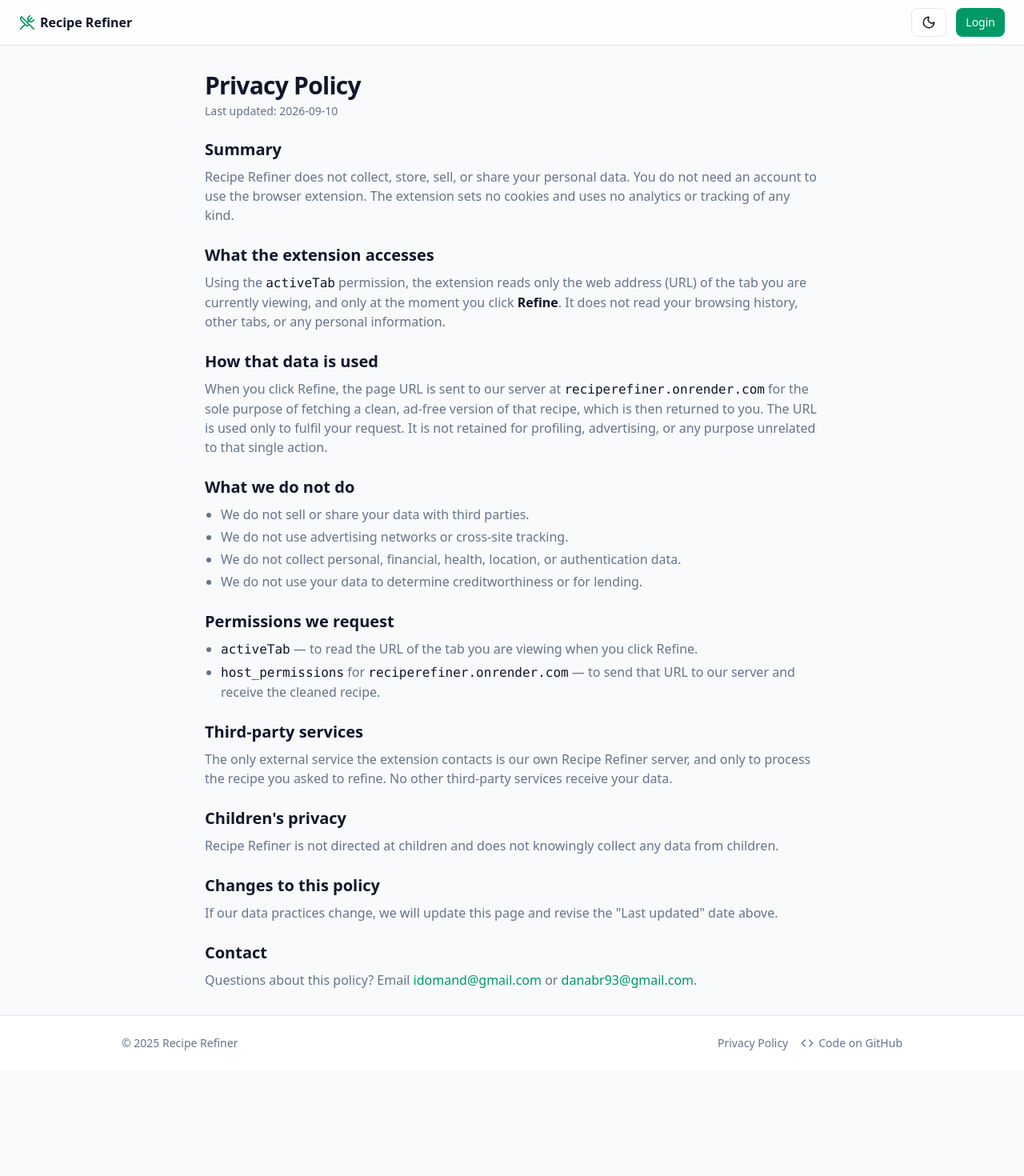
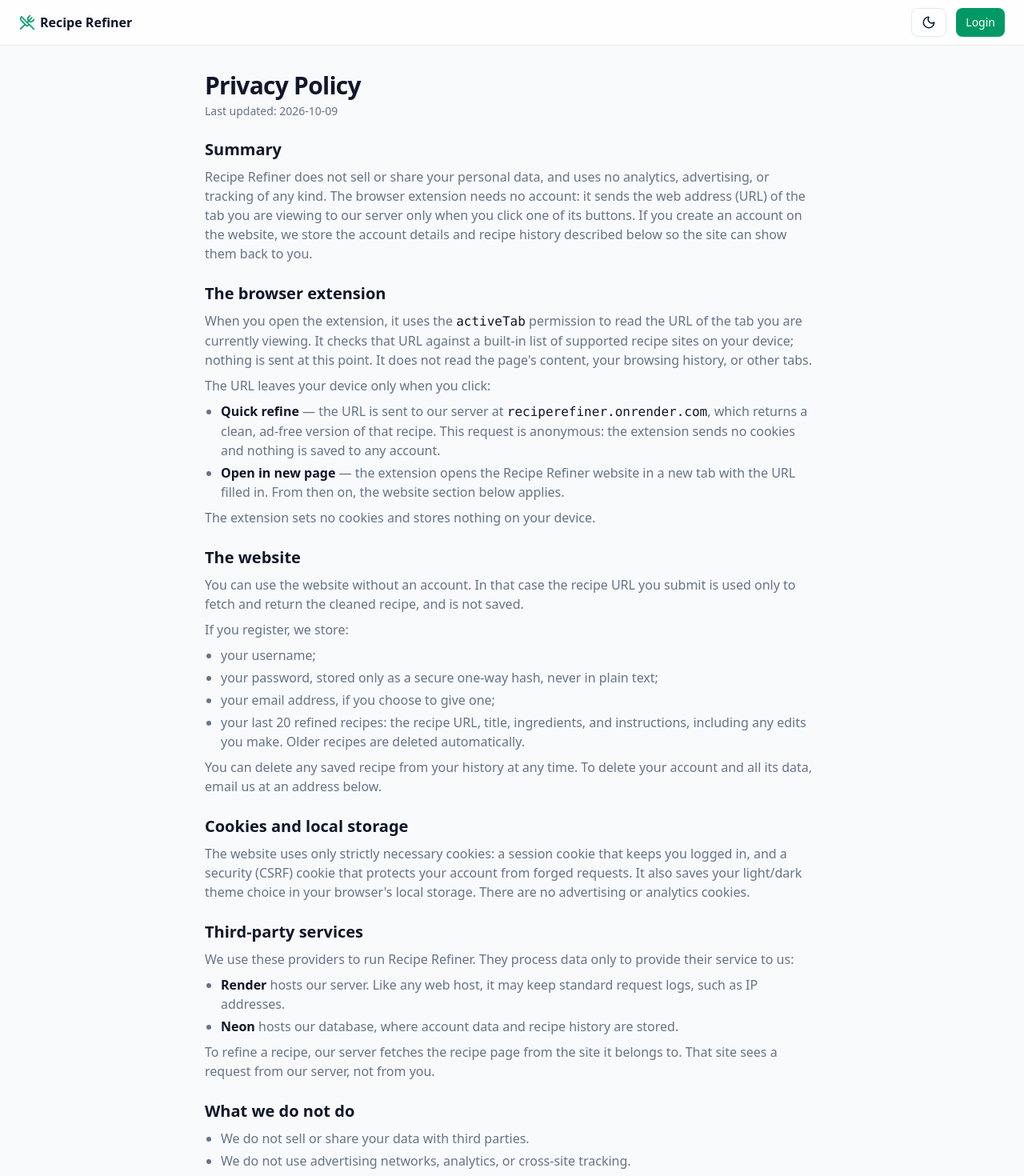
Before and after one commit to danab9/RecipeRefiner, a React (Vite) app in the folder frontend/: page /privacy in a window 1280 px wide. Shown: the top 1470 px of the page at 80% size. Before the commit the page ends 1338 px from the top, so only its background shows below. Built offline with nearby package versions, Linux system fonts and the light colour scheme; no server answers.

Commit message:
feat: update documentation and privacy policy for Chrome extension compliance

```diff
--- a/frontend/src/lib/axios.ts
+++ b/frontend/src/lib/axios.ts
@@ -7,11 +7,14 @@ import axios from "axios";
  *
  * - `baseURL`: `VITE_API_URL` in dev (points at the Django server), `/api` in
  *   production where the SPA is served same-origin by Django.
- * - `withCredentials`: the Django session cookie authenticates the user.
+ * - `withCredentials`: the Django session cookie authenticates the user. Off in
+ *   the extension build (`--mode extension`): the popup is anonymous by design
+ *   and cannot read the site's `csrftoken`, so sending the session cookie of a
+ *   user logged into the site would make DRF enforce CSRF and return 403.
  */
 export const api = axios.create({
   baseURL: import.meta.env.VITE_API_URL || "/api",
-  withCredentials: true,
+  withCredentials: import.meta.env.MODE !== "extension",
 });
 
 /** Read a cookie value by name from `document.cookie`. */
--- a/frontend/src/routes/Privacy.tsx
+++ b/frontend/src/routes/Privacy.tsx
@@ -6,36 +6,101 @@ export default function PrivacyPolicy() {
         <h1 className="text-3xl font-semibold tracking-tight text-content">
           Privacy Policy
         </h1>
-        <p className="text-sm text-muted">Last updated: 2026-09-10</p>
+        <p className="text-sm text-muted">Last updated: 2026-10-09</p>
       </header>
 
       <section className="flex flex-col gap-2">
         <h2 className="text-xl font-semibold text-content">Summary</h2>
         <p className="text-muted">
-          Recipe Refiner does not collect, store, sell, or share your personal data. You do
-          not need an account to use the browser extension. The extension sets no cookies and
-          uses no analytics or tracking of any kind.
+          Recipe Refiner does not sell or share your personal data, and uses no analytics,
+          advertising, or tracking of any kind. The browser extension needs no account: it
+          sends the web address (URL) of the tab you are viewing to our server only when you
+          click one of its buttons. If you create an account on the website, we store the
+          account details and recipe history described below so the site can show them back
+          to you.
         </p>
       </section>
 
       <section className="flex flex-col gap-2">
-        <h2 className="text-xl font-semibold text-content">What the extension accesses</h2>
+        <h2 className="text-xl font-semibold text-content">The browser extension</h2>
         <p className="text-muted">
-          Using the <code className="text-content">activeTab</code> permission, the extension
-          reads only the web address (URL) of the tab you are currently viewing, and only at
-          the moment you click <strong className="text-content">Refine</strong>. It does not
-          read your browsing history, other tabs, or any personal information.
+          When you open the extension, it uses the{' '}
+          <code className="text-content">activeTab</code> permission to read the URL of the
+          tab you are currently viewing. It checks that URL against a built-in list of
+          supported recipe sites on your device; nothing is sent at this point. It does not
+          read the page's content, your browsing history, or other tabs.
+        </p>
+        <p className="text-muted">The URL leaves your device only when you click:</p>
+        <ul className="flex list-disc flex-col gap-1 pl-5 text-muted">
+          <li>
+            <strong className="text-content">Quick refine</strong> — the URL is sent to our
+            server at <code className="text-content">reciperefiner.onrender.com</code>, which
+            returns a clean, ad-free version of that recipe. This request is anonymous: the
+            extension sends no cookies and nothing is saved to any account.
+          </li>
+          <li>
+            <strong className="text-content">Open in new page</strong> — the extension opens
+            the Recipe Refiner website in a new tab with the URL filled in. From then on, the
+            website section below applies.
+          </li>
+        </ul>
+        <p className="text-muted">
+          The extension sets no cookies and stores nothing on your device.
         </p>
       </section>
 
       <section className="flex flex-col gap-2">
-        <h2 className="text-xl font-semibold text-content">How that data is used</h2>
+        <h2 className="text-xl font-semibold text-content">The website</h2>
         <p className="text-muted">
-          When you click Refine, the page URL is sent to our server at{' '}
-          <code className="text-content">reciperefiner.onrender.com</code> for the sole purpose
-          of fetching a clean, ad-free version of that recipe, which is then returned to you.
-          The URL is used only to fulfil your request. It is not retained for profiling,
-          advertising, or any purpose unrelated to that single action.
+          You can use the website without an account. In that case the recipe URL you submit
+          is used only to fetch and return the cleaned recipe, and is not saved.
+        </p>
+        <p className="text-muted">If you register, we store:</p>
+        <ul className="flex list-disc flex-col gap-1 pl-5 text-muted">
+          <li>your username;</li>
+          <li>your password, stored only as a secure one-way hash, never in plain text;</li>
+          <li>your email address, if you choose to give one;</li>
+          <li>
+            your last 20 refined recipes: the recipe URL, title, ingredients, and
+            instructions, including any edits you make. Older recipes are deleted
+            automatically.
+          </li>
+        </ul>
+        <p className="text-muted">
+          You can delete any saved recipe from your history at any time. To delete your
+          account and all its data, email us at an address below.
+        </p>
+      </section>
+
+      <section className="flex flex-col gap-2">
+        <h2 className="text-xl font-semibold text-content">Cookies and local storage</h2>
+        <p className="text-muted">
+          The website uses only strictly necessary cookies: a session cookie that keeps you
+          logged in, and a security (CSRF) cookie that protects your account from forged
+          requests. It also saves your light/dark theme choice in your browser's local
+          storage. There are no advertising or analytics cookies.
+        </p>
+      </section>
+
+      <section className="flex flex-col gap-2">
+        <h2 className="text-xl font-semibold text-content">Third-party services</h2>
+        <p className="text-muted">
+          We use these providers to run Recipe Refiner. They process data only to provide
+          their service to us:
+        </p>
+        <ul className="flex list-disc flex-col gap-1 pl-5 text-muted">
+          <li>
+            <strong className="text-content">Render</strong> hosts our server. Like any web
+            host, it may keep standard request logs, such as IP addresses.
+          </li>
+          <li>
+            <strong className="text-content">Neon</strong> hosts our database, where account
+            data and recipe history are stored.
+          </li>
+        </ul>
+        <p className="text-muted">
+          To refine a recipe, our server fetches the recipe page from the site it belongs to.
+          That site sees a request from our server, not from you.
         </p>
       </section>
 
@@ -43,10 +108,8 @@ export default function PrivacyPolicy() {
         <h2 className="text-xl font-semibold text-content">What we do not do</h2>
         <ul className="flex list-disc flex-col gap-1 pl-5 text-muted">
           <li>We do not sell or share your data with third parties.</li>
-          <li>We do not use advertising networks or cross-site tracking.</li>
-          <li>
-            We do not collect personal, financial, health, location, or authentication data.
-          </li>
+          <li>We do not use advertising networks, analytics, or cross-site tracking.</li>
+          <li>We do not collect financial, health, or location data.</li>
           <li>We do not use your data to determine creditworthiness or for lending.</li>
         </ul>
       </section>
@@ -56,7 +119,7 @@ export default function PrivacyPolicy() {
         <ul className="flex list-disc flex-col gap-1 pl-5 text-muted">
           <li>
             <code className="text-content">activeTab</code> — to read the URL of the tab you
-            are viewing when you click Refine.
+            are viewing when you open the extension.
           </li>
           <li>
             <code className="text-content">host_permissions</code> for{' '}
@@ -64,15 +127,6 @@ export default function PrivacyPolicy() {
             to our server and receive the cleaned recipe.
           </li>
         </ul>
-      </section>
-
-      <section className="flex flex-col gap-2">
-        <h2 className="text-xl font-semibold text-content">Third-party services</h2>
-        <p className="text-muted">
-          The only external service the extension contacts is our own Recipe Refiner server,
-          and only to process the recipe you asked to refine. No other third-party services
-          receive your data.
-        </p>
       </section>
 
       <section className="flex flex-col gap-2">
@@ -94,7 +148,7 @@ export default function PrivacyPolicy() {
       <section className="flex flex-col gap-2">
         <h2 className="text-xl font-semibold text-content">Contact</h2>
         <p className="text-muted">
-          Questions about this policy? Email{' '}
+          Questions about this policy, or want your account deleted? Email{' '}
           <a
             href="mailto:idomand@gmail.com"
             className="rounded-control text-accent hover:text-accent-hover focus-visible:outline-none focus-visible:ring-2 focus-visible:ring-accent"
```
Also changed, not shown: frontend/extension/README.md, frontend/extension/public/manifest.json, 2 other files (tests, documents, lock files or other folders).
